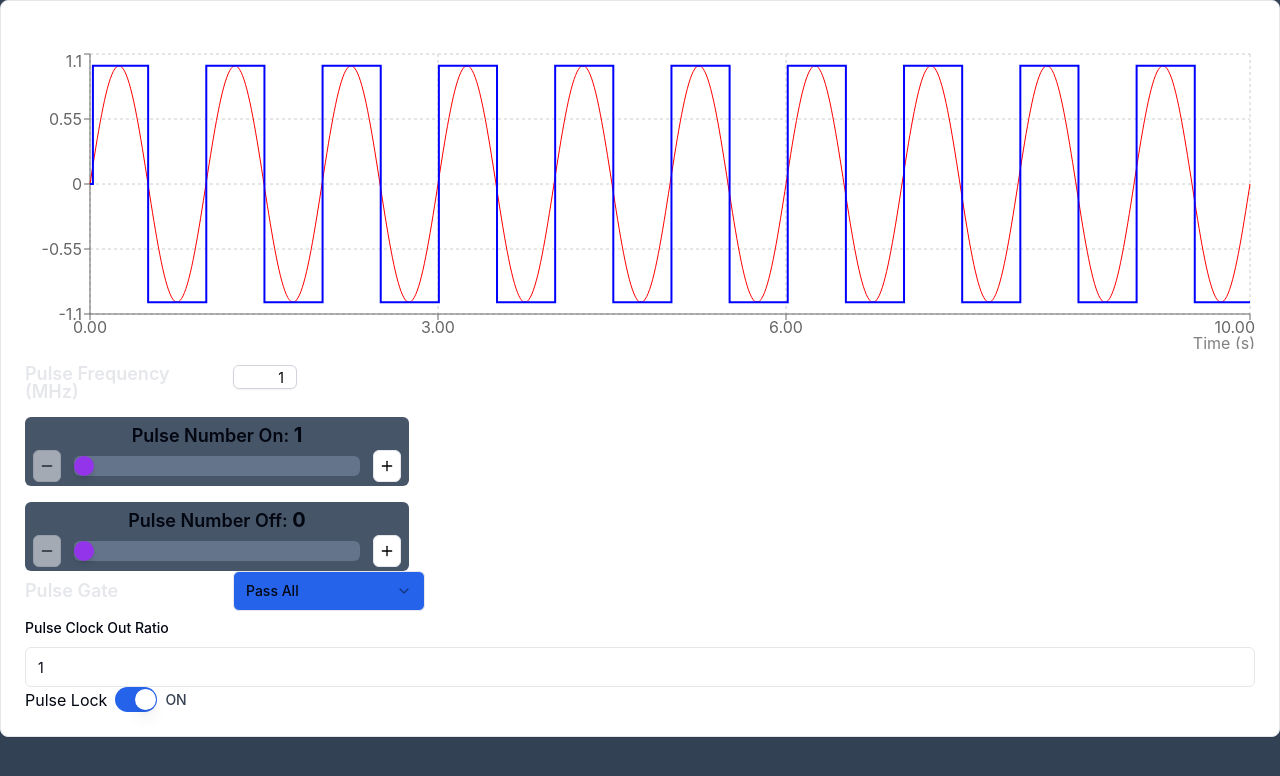
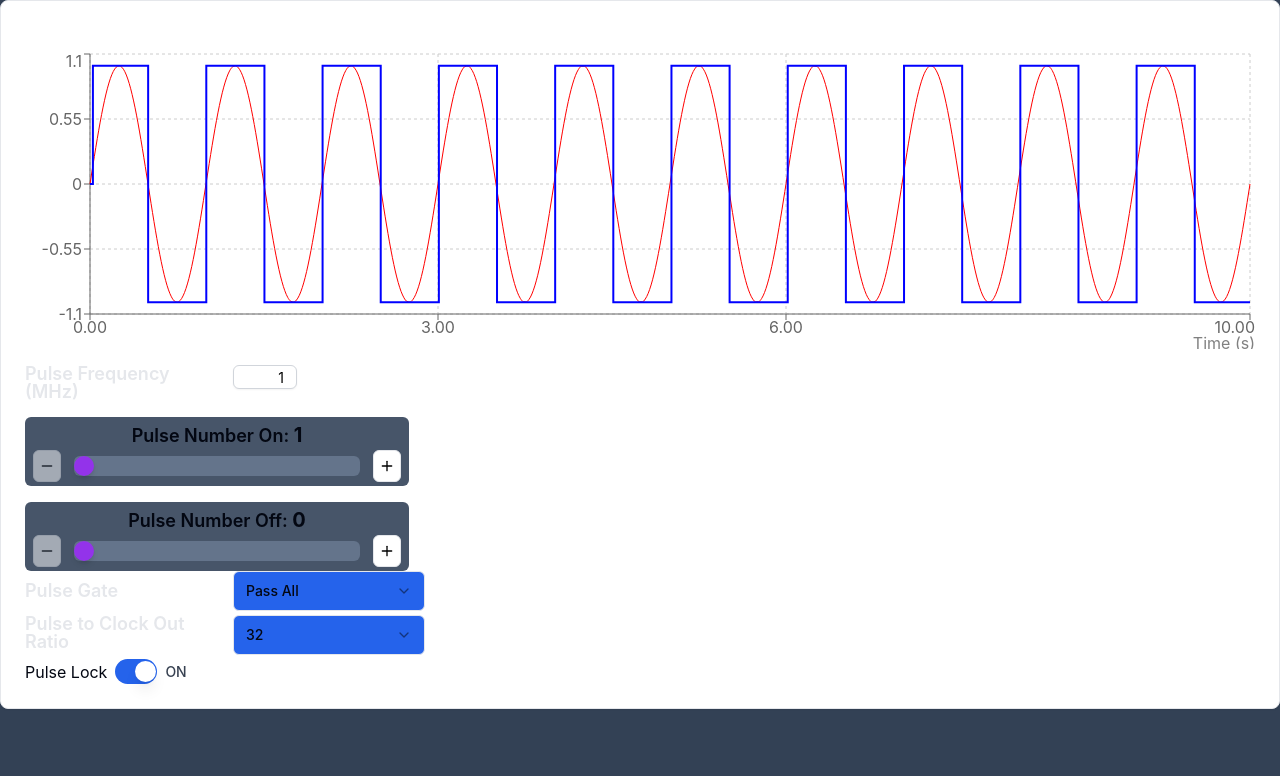
Before and after one commit to Willlasbury/labview, a React (Vite) app: page / in a window 1280 px wide. Shown: the top 776 px of the page. Built offline with nearby package versions, Linux system fonts and the light colour scheme.

Commit message:
made custom pulse clock ratio setting

```diff
--- a/src/App.tsx
+++ b/src/App.tsx
@@ -7,6 +7,17 @@ import { SessionLog } from './pages/SessionLog';
 import { SideNavigationComponent } from './components/genericComp/Navigation';
 import { constantData } from './utils/constantData';
 import WaveformWithClock from './components/WaveFormGraph';
+
+
+// TODOS
+// Add logic for pulse gate
+// create better edits for pulse freq and period
+// adjust pulse width to low res pulse width when freq is less than 10MHz
+// figure out how to work pulse DC offset
+// figure out fractional pulse clock ratio
+
+
+
 
 function App() {
 
@@ -29,6 +40,7 @@ function App() {
   const [pulseNumOn, setPulseNumOn] = useState<number>(1)
   const [pulseNumOff, setPulseNumOff] = useState<number>(0);
   const [pulseGate, setPulseGate] = useState<string>(constantData.pulseGate.array[0]);
+  const [pulseClockRatio, setPulseClockRatio] = useState<number>(1);
   // const [pulseNumOn, setPulseNumOn] = useState<number>(1);
   // const [pulseNumOff, setPulseNumOff] = useState<number>(1);
   // const [outPutEnabled, setOutPutEnabled] = useState<boolean>(false);
@@ -57,14 +69,8 @@ function App() {
         setPulseNumOff={setPulseNumOff}
         pulseGate={pulseGate}
         setPulseGate={setPulseGate}
-
-        // period={period}
-        // setPeriod={setPeriod}
-
-        initialTimeScale={10}
-        initialSineCycles={0}
-        initialSquareCycles={0}
-        initialSineBreakPattern={{ on: 3, off: 1 }}
+        pulseClockRatio={pulseClockRatio}
+        setPulseClockRatio={setPulseClockRatio}
       />
     </>
   )
--- a/src/components/WaveFormGraph.tsx
+++ b/src/components/WaveFormGraph.tsx
@@ -27,7 +27,8 @@ interface WaveformWithClockProps {
   setPulseNumOff: (num: number) => void
   pulseGate: string
   setPulseGate: (str: string) => void
-
+  pulseClockRatio: number
+  setPulseClockRatio: (num: number) => void
   // period: number
   // setPeriod: (period: number) => void
   initialTimeScale?: number
@@ -49,6 +50,8 @@ export default function WaveformWithClock({
   setPulseNumOff,
   pulseGate,
   setPulseGate,
+  pulseClockRatio,
+  setPulseClockRatio,
   // period,
   // setPeriod,
 
@@ -63,20 +66,20 @@ export default function WaveformWithClock({
   const [squareCycles, setSquareCycles] = useState(initialSquareCycles)
   const [sineBreakPattern, setSineBreakPattern] = useState(initialSineBreakPattern)
   const [showSquareWave, setShowSquareWave] = useState(true)
-  const [frequencyRatio, setFrequencyRatio] = useState({ sine: 1, square: 1 })
+  const [frequencyRatio, setFrequencyRatio] = useState({ sine: 0.5, square: 1 })
 
   const generateWaveform = useMemo(() => {
     const sineCycleLength = sineCycles > 0 ? (sineCycles / pulseFreq) : timeScale
-    const squareCycleLength = squareCycles > 0 ? (squareCycles / pulseFreq) : timeScale
+    const squareCycleLength = timeScale
     const maxLength = Math.max(sineCycleLength, squareCycleLength)
 
     return Array.from({ length: 400 }, (_, i) => {
       const x = (i / 399) * maxLength
 
       const sinePatternLength = pulseNumOn + pulseNumOff
-      const sinePatternPosition = Math.floor(x * pulseFreq * frequencyRatio.sine) % sinePatternLength
+      const sinePatternPosition = Math.floor(x * pulseFreq * pulseClockRatio) % sinePatternLength
       const sineValue = sinePatternPosition < pulseNumOn
-        ? Math.sin(x * pulseFreq * frequencyRatio.sine * 2 * Math.PI)
+        ? Math.sin(x * pulseFreq * pulseClockRatio * 2 * Math.PI)
         : null
 
       // const squarePatternLength = squareBreakPattern.on + squareBreakPattern.off
@@ -85,29 +88,25 @@ export default function WaveformWithClock({
       //   ? Math.sign(Math.sin(x * pulseFreq * frequencyRatio.square * 2 * Math.PI))
       //   : null
 
-      const squareValue = Math.sign(Math.sin(x * pulseFreq * frequencyRatio.square * 2 * Math.PI))
+      const squareValue = Math.sign(Math.sin(x * pulseFreq * 2 * Math.PI))
 
       return { x, sine: sineValue, square: squareValue }
     })
-  }, [pulseFreq, pulseNumOn, pulseNumOff, timeScale, sineCycles, squareCycles, sineBreakPattern, frequencyRatio])
+  }, [pulseFreq, pulseNumOn, pulseNumOff, timeScale, sineCycles, squareCycles, sineBreakPattern, pulseClockRatio])
 
   const xAxisDomain = [0, Math.max(
     sineCycles > 0 ? sineCycles / pulseFreq : timeScale,
     squareCycles > 0 ? squareCycles / pulseFreq : timeScale
   )]
 
-  const handleFrequencyRatioChange = (wave: "sine" | "square", value: number) => {
-    setFrequencyRatio(prev => ({ ...prev, [wave]: value }))
-  }
+  // const handleFrequencyRatioChange = (wave: 'sine' | 'square', value: number) => {
+  //   setFrequencyRatio(prev => ({ ...prev, [wave]: value }))
+  // }
+  // const handlePulseClockRatioChange = (val: number) => {
+  //   setPulseClockRatio(val)
+  // }
 
-  const handleBreakPatternChange = (wave: "sine" | "square", type: "on" | "off", value: number) => {
-    setSineBreakPattern(prev => ({ ...prev, [type]: value }))
-  }
-
-  const handlePulseNumOnChange = (value: number) => {
-    return
-  }
-
+  console.log("pulseClockRaio:", pulseClockRatio)
   return (
     <Card>
       <CardHeader>
@@ -193,7 +192,7 @@ export default function WaveformWithClock({
         </div> */}
         <Counter title={"Pulse Number On"} value={pulseNumOn} setValue={setPulseNumOn} min={1}/>
         <Counter title={"Pulse Number Off"} value={pulseNumOff} setValue={setPulseNumOff} />
-        <DropdownList title={"Pulse Gate"} description={'some text'} valueOptions={constantData.pulseGate.array} value={pulseGate} setValue={setPulseGate} />
+        <DropdownList title={"Pulse Gate"} description={'some text'} valueOptions={constantData.pulseGate.array} value={pulseGate} setValue={setSineCycles} />
 
         {/* <div className="space-y-2">
           <Label htmlFor="sine-break-pattern-on">Break Pattern (On Cycles)</Label>
@@ -216,7 +215,9 @@ export default function WaveformWithClock({
           />
         </div> */}
         <div className="space-y-2">
-          <Label htmlFor="sine-frequency-ratio">Pulse Clock Out Ratio</Label>
+        <DropdownList title={"Pulse to Clock Out Ratio"} valueOptions={constantData.pulseClockOut.array} setValue={setPulseClockRatio} />
+
+          {/* <Label htmlFor="sine-frequency-ratio">Pulse Clock Out Ratio</Label>
           <Input
             id="sine-frequency-ratio"
             type="number"
@@ -224,7 +225,7 @@ export default function WaveformWithClock({
             max="10"
             value={frequencyRatio.sine}
             onChange={(e) => handleFrequencyRatioChange("sine", parseInt(e.target.value) || 1)}
-          />
+          /> */}
         </div>
         <OnOffButton title={["Pulse Lock", "Duty Cycle Lock"]} value={pulseLock} setValue={setPulseLock} />
         {/* </TabsContent> */}
--- a/src/utils/constantData.ts
+++ b/src/utils/constantData.ts
@@ -19,6 +19,6 @@ export const constantData: fakeDataObj = {
      lowResPulseDC : { array : Array.from({length: 15}).map((_,i)=>`${(i + 1)*Math.random()}`), unit: '-9' },
      pulseFrequencey : {array : Array.from({length: 15}).map((_,i)=>`${i + 1}`), unit: '-9'},
      pulseGate : {array : ['Pass All', 'Block All', 'Periodic', 'Single Shot'], unit: null},
-     pulseClockOut : {array: Array.from({length: 10}).map((_,i,a) => `${10 * (a.length-i)}`), unit: '+6'},
+     pulseClockOut : {array: Array.from({length: 11}).map((_,i) => `${2**(5-i)}`), unit: ''},
      period : {array: Array.from({length: 5}).map((_,i)=>`${i + 1}`), unit: 'n'},
 }
```
